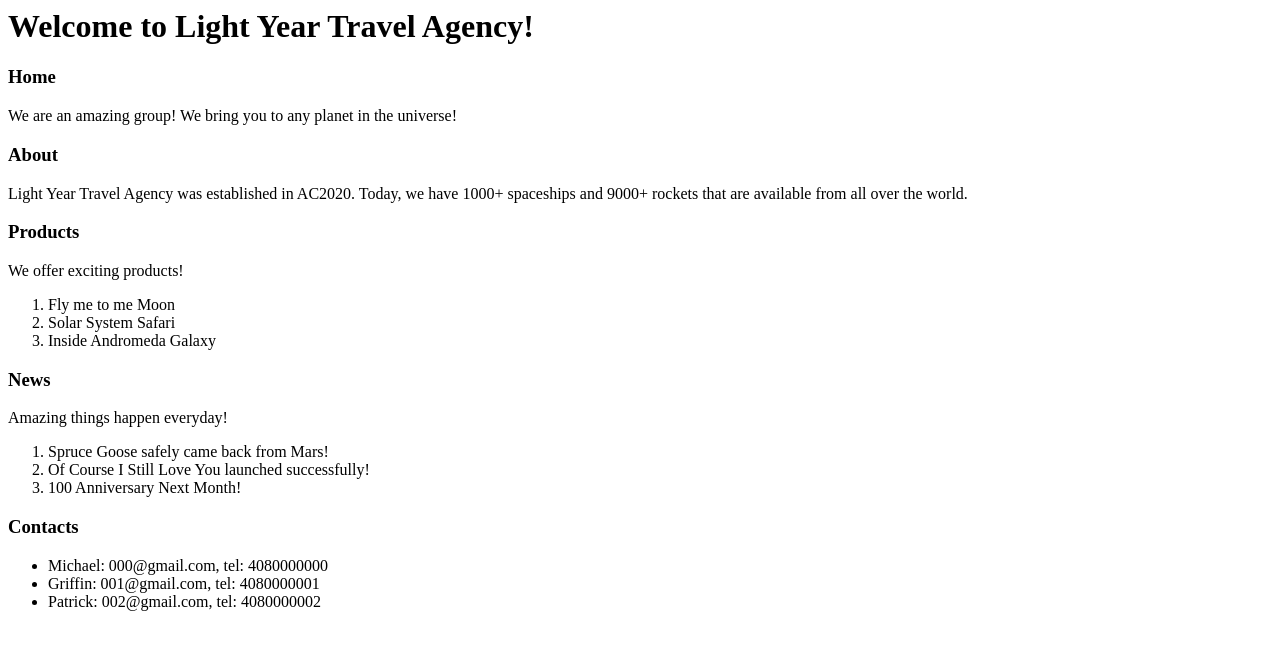
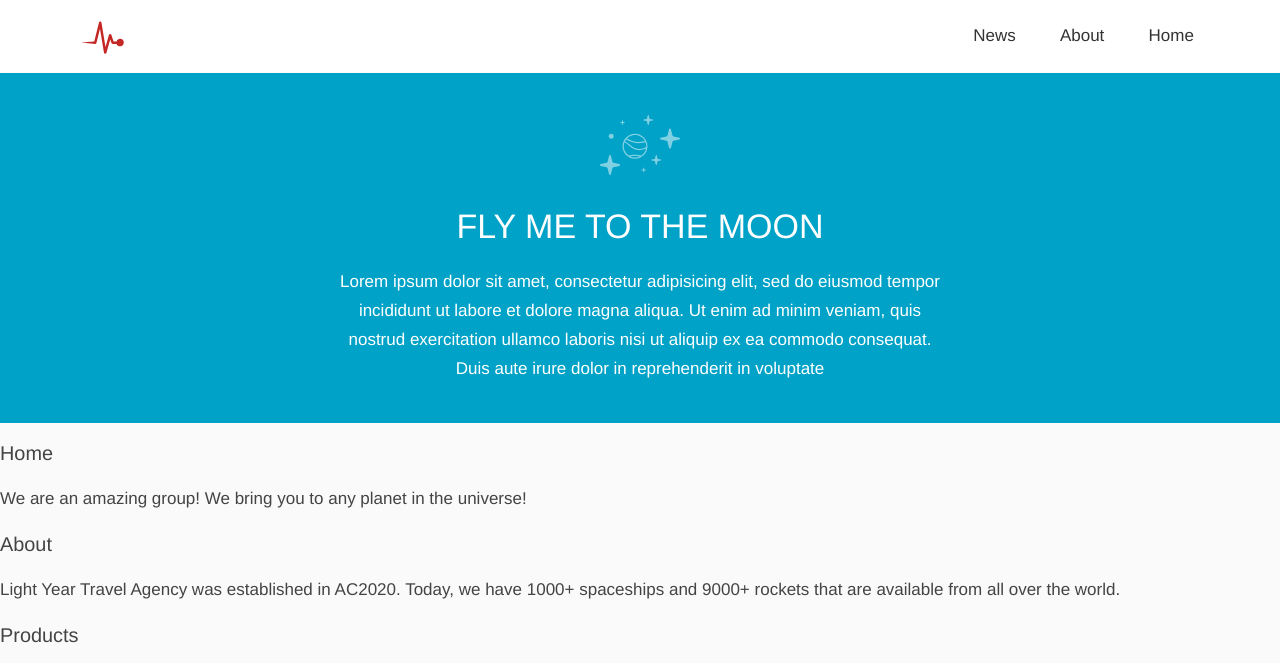
Before and after one commit to manymeeting/CoolCompany, a PHP site: page /home.php in a window 1280 px wide. Shown: the top 663 px of the page. Before the commit the page ends 611 px from the top, so only its background shows below. Run offline with PHP 8.4, Linux system fonts and the light colour scheme; some libraries are stand-ins or nearby versions.

Commit message:
change layout and add more styles

```diff
--- /dev/null
+++ b/css/main.css
@@ -0,0 +1,26 @@
+#home_banner {
+  height: 350px;
+  background-color: #00a2c7;
+  color: #ffffff;
+}
+
+#home_banner .section{
+  width: 50%;
+}
+
+#home_banner h1, #home_banner article{
+  text-align: center;
+}
+
+#home_banner article{
+}
+
+#home_banner svg{
+  height: 80px;
+  width: 80px;
+  margin: 15px auto 15px auto;
+  text-align: center;
+  display: block;
+  opacity: 0.5;
+  fill: #ffffff;
+}
--- a/home.php
+++ b/home.php
@@ -4,12 +4,38 @@
 ?>
 <head>
     <title><?php echo $title; ?></title>
-    <script src="https://ajax.googleapis.com/ajax/libs/jquery/3.2.1/jquery.min.js"></script>
+    <link rel="stylesheet" type="text/css" href="./css/vital.css">
+    <link rel="stylesheet" type="text/css" href="./css/main.css">
+    <script type="text/javascript" src="./js/jquery-3.2.1.min.js"></script>
+    <script type="text/javascript" src="./js/common.js"></script>
 </head>
 
 <body>
+  <div class="row header">
+      <div class="section">
+        <nav>
+          <a href = "/" class="logo">
+            <img src="./images/logo.svg" alt="logo">
+          </a>
+          <ul class="menu">
+              <li><a href="./home.php">Home</a></li>
+              <li><a href="./about.php">About</a></li>
+              <li><a href="./news.php">News</a></li>
+          </ul>
+        </nav>
+      </div>
+  </div>
 
-  <h1>Welcome to <?php echo $title; ?>!</h1>
+  <div id="home_banner" class="row">
+    <div class="section">
+      <img src="./images/stars.svg" class="svg" align="middle">
+      <h1>FLY ME TO THE MOON</h1>
+
+      <article>Lorem ipsum dolor sit amet, consectetur adipisicing elit, sed do eiusmod tempor incididunt ut labore et dolore magna aliqua. Ut enim ad minim veniam, quis nostrud exercitation ullamco laboris nisi ut aliquip ex ea commodo consequat. Duis aute irure dolor in reprehenderit in voluptate </article>
+    </div>
+  </div>
+
+
   <section id="home-section">
     <h3>Home</h3>
     <main>
```
